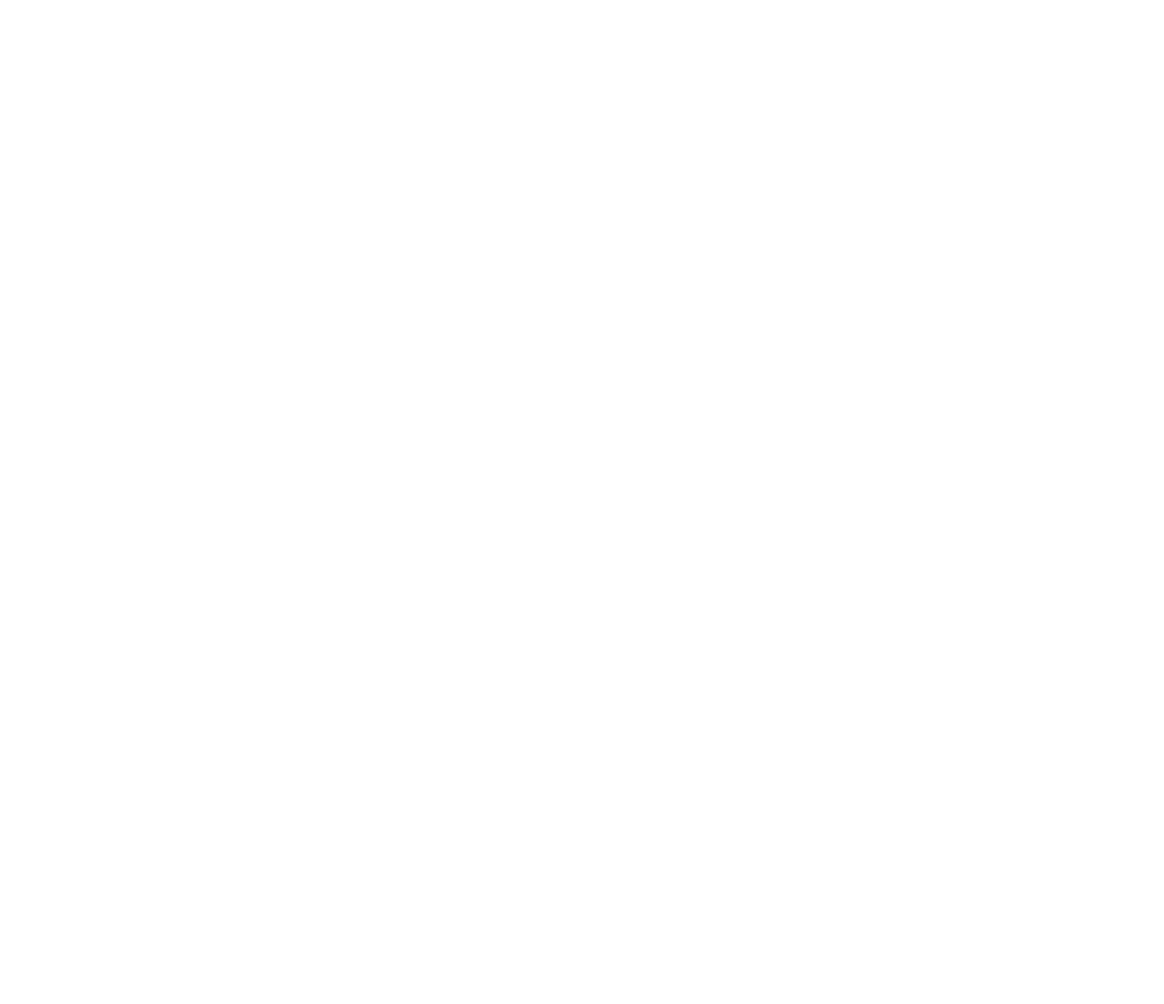
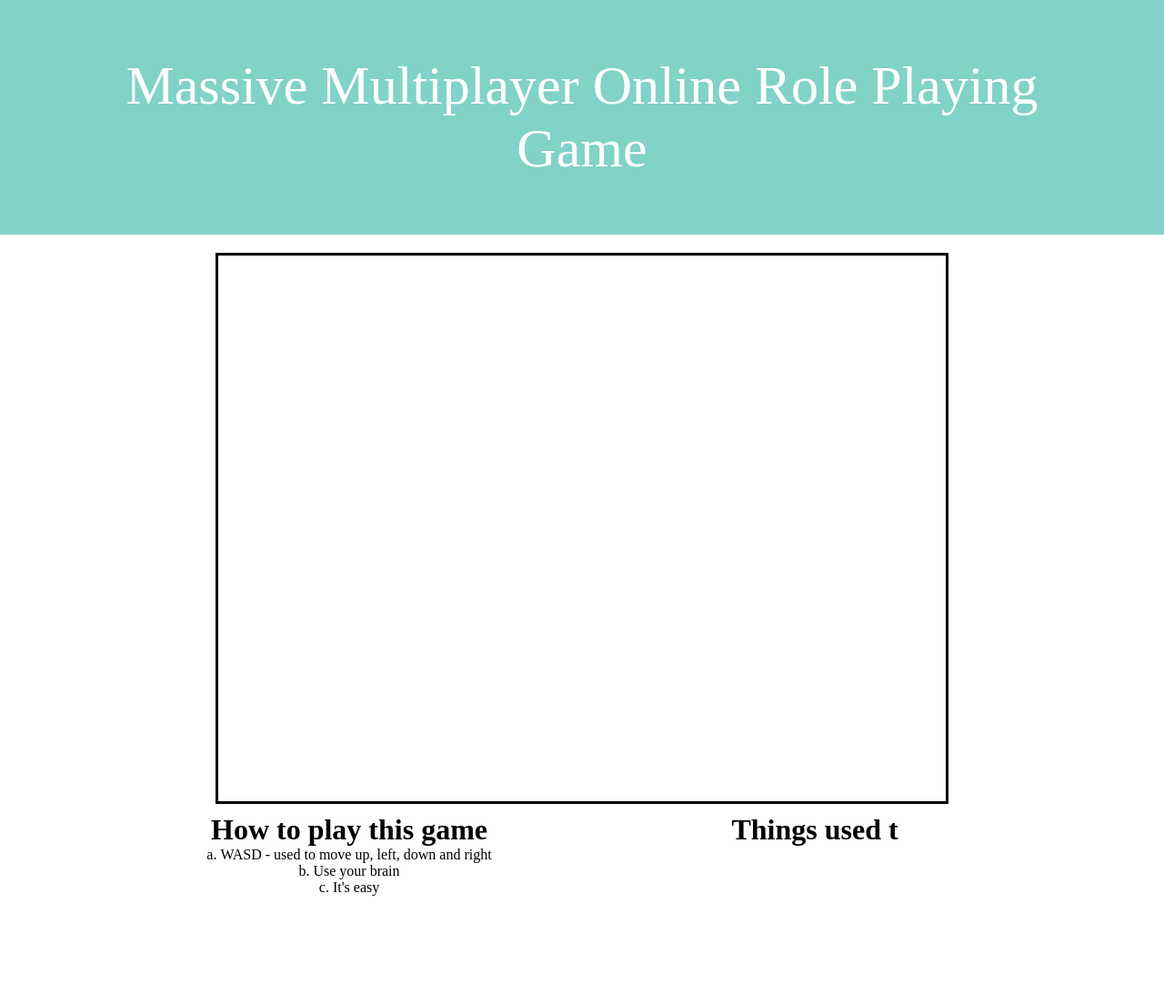
Before and after one commit to GliderCodes/HW-Game, a website: page index.html in a window 1280 px wide. Shown: the whole page at 91% size. Before the commit the page ends 800 px from the top, so only its background shows below. Drawn offline with Linux system fonts and the light colour scheme.

Commit message:
base template for html,css,server,client

```diff
--- /dev/null
+++ b/index.css
@@ -0,0 +1,49 @@
+* {
+    margin: 0 auto;
+    padding: 0;
+    /* background: #81D2C7 url(https://i.redd.it/c8g2lhamr0w11.png); */
+}
+
+.header-bar {
+    padding: 60px;
+    background: #81D2C7;
+    text-align: center;
+    color: #FFF;
+    font-size: 60px;
+
+}
+
+.canvas {
+    margin-top: 20px;
+    text-align: center;
+    width: 800px;
+    height: 600px;
+    border-color: black;
+    border: solid;
+}
+
+.howto-container {
+    width: 80%;
+    height: 200px;
+    margin: auto;
+    text-align: center;
+    padding: 10px;
+}
+
+#left {
+    width: 50%;
+    height: 200px;
+    float: left;
+}
+
+#right {
+    margin-left: 15%;
+    height: 200px;
+}
+
+ul {
+    margin: 0;
+    padding: 0;
+    list-style-position: inside;
+    list-style-type: lower-alpha;
+}
--- a/index.html
+++ b/index.html
@@ -1,10 +1,38 @@
-<html>
 <head>
     <title>
-            Shitty Game
+        MMORPG HW
     </title>
+    <!-- Font awesome -->
+    <link href="node_modules/@fortawesome/fontawesome-free/css/fontawesome.css" rel="stylesheet">
+    <link href="node_modules/@fortawesome/fontawesome-free/css/brands.css" rel="stylesheet">
+    <link href="node_modules/@fortawesome/fontawesome-free/css/solid.css" rel="stylesheet">
+
+    <link rel="stylesheet" href="index.css">
 </head>
+<div class="header-bar">
+    <p> Massive Multiplayer Online Role Playing Game</p>
+</div>
+<div class="canvas">
+
+</div>
+
+<div class="howto-container">
+        <div id="left">
+            <h1>How to play this game</h1>
+            <ul>
+                <li>WASD - used to move up, left, down and right</li>
+                <li>Use your brain</li>
+                <li>It's easy</li>
+            </ul>
+        </div>
+        <div id="right">
+            <h1>Things used t</h1>
+        </div>
+</div>
+
+
+<!-- <i class="fab fa-github-alt"></i> -->
+
 <script>
 
 </script>
-</html>
--- a/package.json
+++ b/package.json
@@ -19,5 +19,8 @@
   "dependencies": {
     "express": "^4.17.1",
     "socket.io": "^2.3.0"
+  },
+  "devDependencies": {
+    "@fortawesome/fontawesome-free": "^5.11.2"
   }
 }
--- a/server/app.js
+++ /dev/null
@@ -1,4 +0,0 @@
-const express = require('express')
-const app = express();
-const http = require('http').Server(app);
-const io = require('socket.io')(http);
```
Also changed, not shown: app.js (added, +12 -0 lines), 1 other file. Lines whose indentation alone changed are shown as unchanged.
